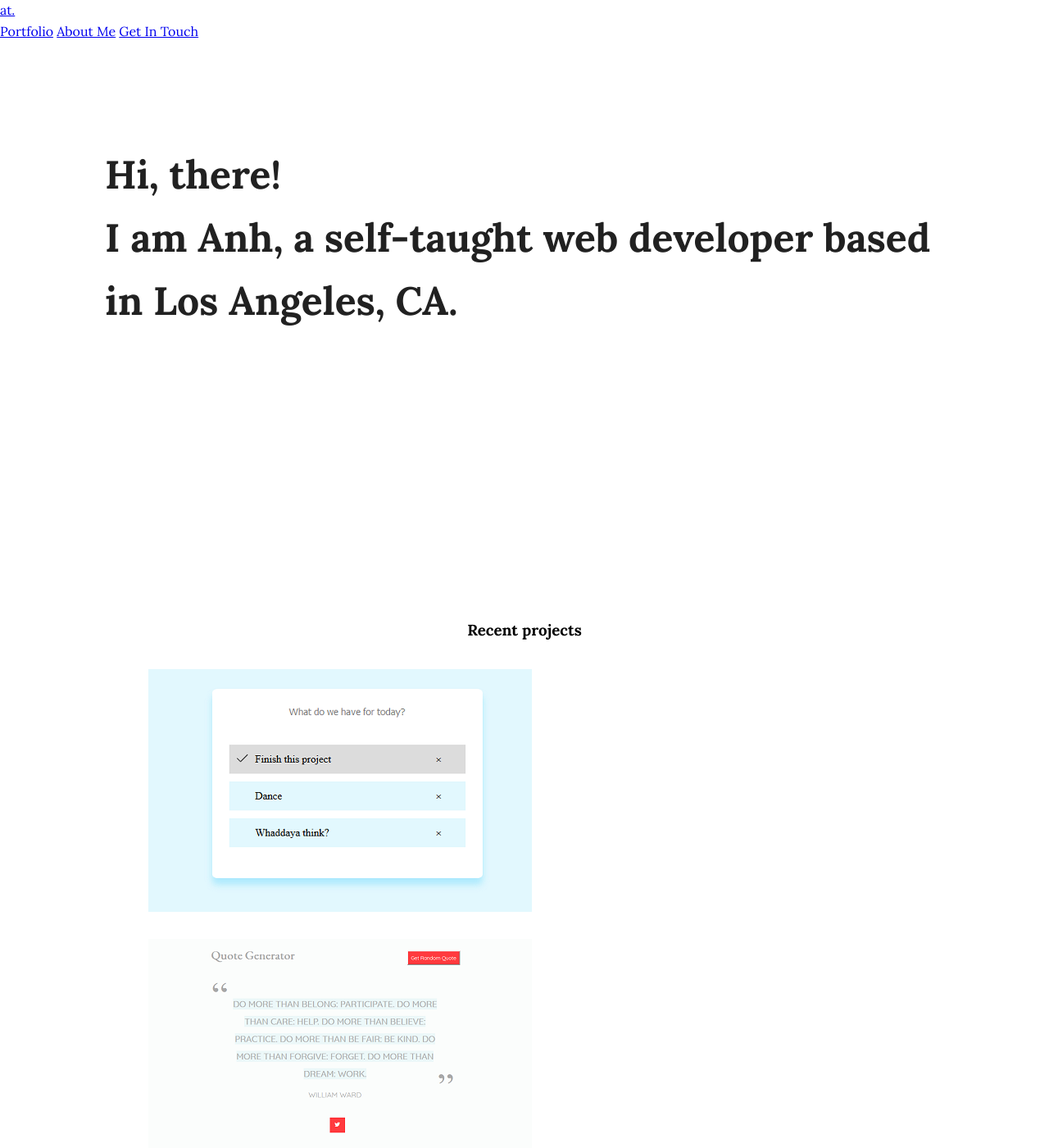
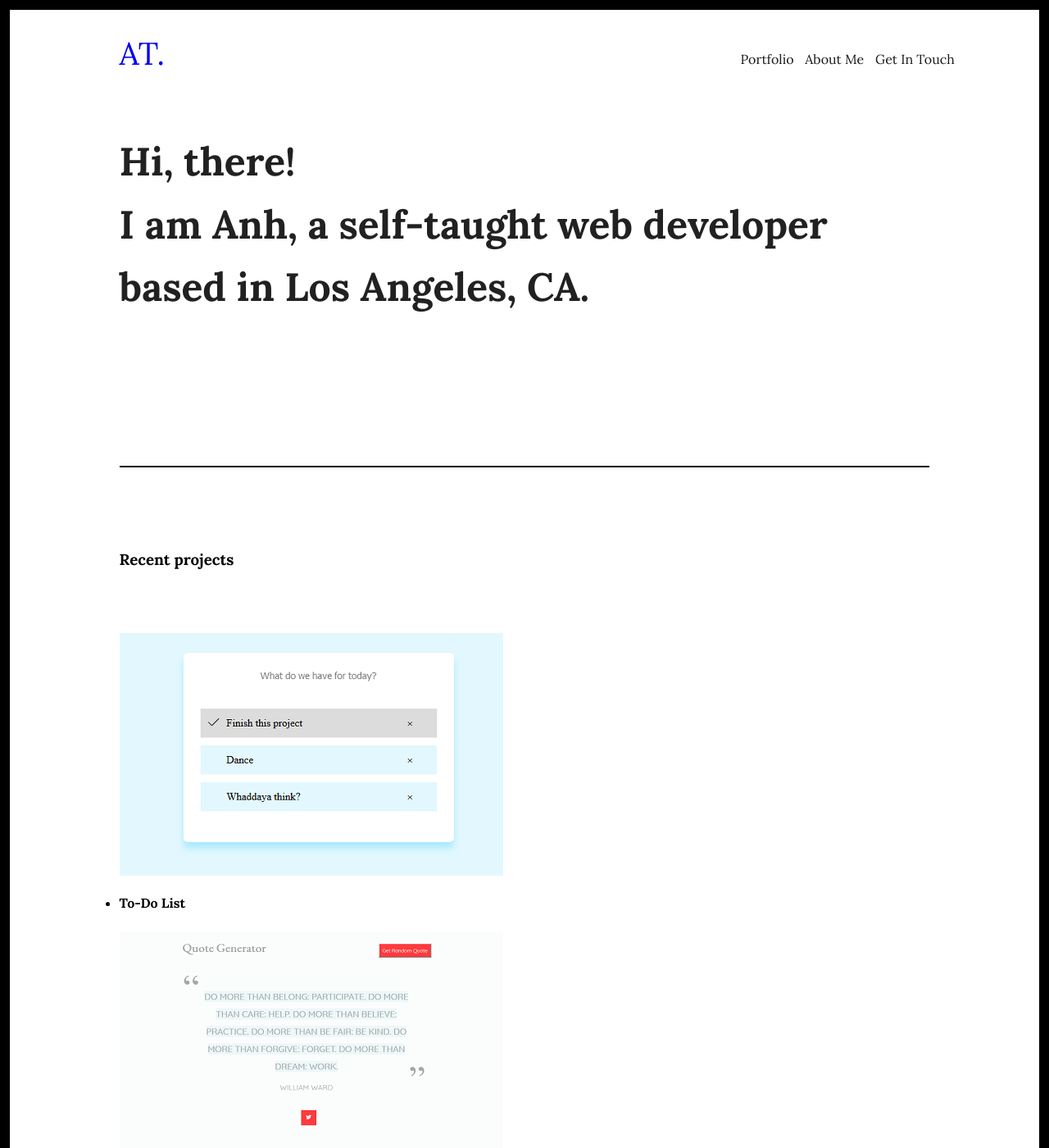
Before and after one commit to windan11/windan11.github.io, a Jekyll site: the page built from index.html, in a window 1280 px wide and 1400 px high. Shown: the whole window at 82% size. Built offline with Jekyll 4.4.1, drawn with Linux system fonts in a browser that asks for light colours; some of the changed text lies outside the part shown.

Commit message:
Update main.css

```diff
--- a/css/main.css
+++ b/css/main.css
@@ -1,62 +1,66 @@
-body {
+html{
+	 border: 12px solid #000;
+}
+body{
+	padding: 0 10%;
+}
+.main{
   font: 100%/1.6 "Lora", serif;
   font-weight: 400;
   margin: 0 auto;
   text-align: left;
+  background: rgba(255,255,255,1);
 }
 /*navigation---------------*/
-header{
-	height: 60px;
+.header{
+	width: 80%;
 	position: fixed;
-	top: 0;
-	left: 0;
-	width: 100%;
-	transition: top 0.2s ease-in-out;
-	z-index: 999;
-	background: rgba(255,255,255,.75);
+
+	-webkit-transition: top .3s;
+	transition: top .3s;
 }
-#logo{
-	position: absolute;
-	padding: 10px 0 0 40px;
+.logo{
+	float: left;
+	font-size: 2.4em;
 	text-transform: uppercase;
-	font-size: 2em;
+	padding: 0.4em 0;
+}
+.header-container{
+	text-align: center;
+}
+.header-container  nav{
+	float: right;
+}
+.header-container  a{
 	text-decoration: none;
-	letter-spacing: 0.1em;
 }
-#nav{
-	position: absolute;
-	right: 2%;
-	top: 0;
+.header-container  nav a{
+	display: inline-block;
+	padding: 2.5em 0.3em;
+	text-decoration: none;
+	color: #000;
+	opacity: 0.9;
 }
-#nav ul li{
-	padding: 10px 0;
-	display: inline-block;
-	list-style: none;
+.header-container nav a:hover{
+	opacity: 0.6;
 }
-#nav ul li a{
-	text-decoration: none;
-	padding: 0 10px;
-}
-#nav ul li a:hover{
-	color: #C0D7E3;
-	text-decoration: none;
+.divider{
+	height: 80px;
+	display: none;
 }
 .nav-up{
 	top: -60px;
 }
-/*About Me---------------------------*/
-body{
-	margin: 0 auto;
-	padding-top: 60px;
-}
+
+/*Intro---------------------------*/
 .container{
 	margin: 0 auto;
-	width: 80%;
-	padding: 2% 8%;
+	width: 100%;
 }
-.about{
-	height: 600px;
-	padding-top: 50px;
+.intro{
+	padding: 16% 0;
+	height: 80%;
+	border-bottom: 2px solid #000;
 }
 h1{
 	font-size: 3em;
@@ -67,61 +71,104 @@
 	color: #757575;
 }
 /*Portfolio---------------------*/
-.portfolio h3{
+.portfolio{
+	padding: 8% 0 8% 0;
+	border-bottom: 2px solid #000;
+}
+.portfolio h2{
 	text-align: center;
+	padding: 0 0 3% 0;
 }
-.work-item li{
+.work-item{
+	padding: 4% 0;
 	display: inline-block;
-	position: relative;
-	margin: 0.8em;
 }
-.work-item li img{
+.work-item img{
 	width: 100%;
 	height: auto;
 	display: block;
 }
-.work-detail{
-	position: absolute;
-	top: 0; bottom: 0; left: 0; right: 0;
-	opacity: 0;
-	background: rgba(0,0,0,.75);
-	color: white;
-	-webkit-transition: all .3s ease-in-out;
-	-moz-transition: all .3s ease-in-out;
-	-ms-transition: all .3s ease-in-out;
-	-o-transition: all .3s ease-in-out;
-	transition: all .3s ease-in-out;
+.work-item p{
+	padding: 3% 0;
 }
-.work-item li:hover .work-detail{
-	opacity: 1;
-}
-.vertical-centered{
-	text-align: center;
-	position: absolute;
-	top: 40%;
-	-webkit-transform: translateY(-50%);
-	-moz-transform: translateY(-50%);
-	-ms-transform: translateY(-50%);
-	-o-transform: translateY(-50%);
-	transform: translateY(-50%);
-	width: 100%;
+/*about-----------------*/
+.about{
+	padding: 10% 0;
+	border-bottom: 2px solid #000;
 }
 /*Contact----------------*/
 .contact{
-	padding: 80px 0;
-	height: 360px;
+	padding: 6% 0 16% 0;
 }
 .contact .container{
 	text-align: center;
 }
-.button1{
+.contact h2{
+	padding: 4% 0 3% 0;
+}
+#contact-btn{
 	background: #536DFE;
 	border: none;
 	border-radius: 25px;
 	padding: 10px 40px;
 	color: #fff;
 	font-size: 16px;
+	text-decoration: none;
 }
-.button1:hover{
-	background: gray;
+#contact-btn:hover{
+	color: #000;
 }
+/*footer----------------*/
+footer{
+	border-top: 2px solid #000;
+	text-align: center;
+	padding: 2% 0;
+}
+svg{
+	padding: 3%;
+	width: 2em;
+	height: 2em;
+}
+.icon a{
+	text-decoration: none;
+}
+.icon:hover{
+	pointer: cursor;
+}
+
+/*Adding responsiveness*/
+@media all and (max-width: 40em) {
+	/*header and navigation---*/
+	.header {
+		padding: 1.6em 0 0 0;
+		left: 2.6em;
+	}
+	.logo {
+		float: none;
+		font-size: 2em;
+	}
+	.header-container nav {
+		float: none;
+	}
+	.header-container nav a {
+		font-size: 0.9em;
+		padding: 0.6em 0.6em;
+	}
+	.nav-up{
+		top: -110px;
+	}
+	/*intro-----------------*/
+	.intro{
+		font-size: 0.8em;
+		padding: 9.4em 0 6em 0;
+	}
+	.portfolio, .about{
+		padding: 4em 0;
+	}
+	.contact{
+		padding: 4em 0 6em 0;
+	}
+	footer{
+		padding: 1.8em 0;
+	}
+}
```
